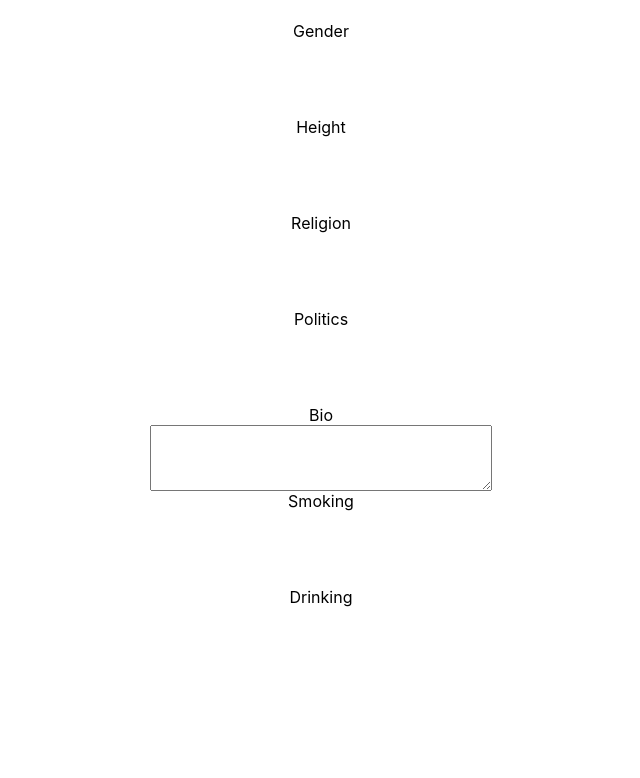
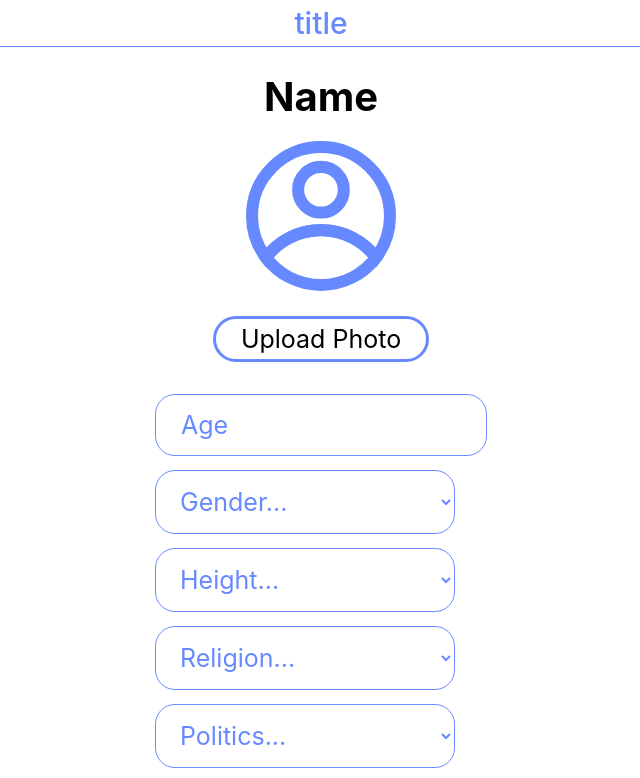
Before and after one commit to itsjennyb/Ghostbusters, a React (Create React App) app in the folder client/: page /createprofile in a window 1280 px wide. Shown: the top 778 px of the page, without its empty margins (319-959 px from the left). Built offline with nearby package versions, Linux system fonts and the light colour scheme.

Commit message:
style create profile page

```diff
--- a/client/src/App.css
+++ b/client/src/App.css
@@ -4,7 +4,6 @@
   --lightperi: #D8E0FF;
   --purple: #623CFF;
 }
-
 /*
 typography
 size and color
@@ -22,7 +21,7 @@ h1 {
 }
 
 h2 {
-  font-size: 30px;
+  font-size: 40px;
   font-weight: bold;
   margin: 0;
 }
@@ -30,9 +29,11 @@ h2 {
 h3 {
   font-size:  30px;
   font-weight: 500;
+  color: var(--periwinkle);
+  margin: 0;
 }
 
-p, button, input, textarea {
+p, button, input, textarea, select {
   font-size: 25px;
   font-weight: 400;
 }
@@ -51,11 +52,17 @@ h1, h2, h3, h5 {
   text-align: center;
 }
 
+header {
+  border-bottom: 1px solid var(--periwinkle);
+  padding: 5px;
+  margin-bottom: 25px;
+}
+
 button {
   border: 3px solid var(--periwinkle);
   border-radius: 50px;
   padding: 5px 25px 5px 25px;
-  margin: 10px;
+  margin: 25px;
   background-color: var(--white);
   transition: opacity 0.3s ease-in-out;
 }
@@ -66,13 +73,16 @@ button:hover, button:active {
 
 /* login and signup */
 .formContainer {
-  background: linear-gradient(to bottom, var(--purple), var(--periwinkle));
-  color: white;
+  color: black;
   display: flex;
   justify-content: center;
   flex-direction: column;
   align-items: center;
+}
+
+.loginSignup {
   min-height: 100vh;
+  background: linear-gradient(to bottom, var(--purple), var(--periwinkle));
 }
 
 form {
@@ -97,20 +107,41 @@ form {
   background-color: var(--purple);
 }
 
-input {
+.loginInput {
   background-color: transparent;
   border: 1px solid var(--white);
+}
+
+input, textarea, select {
+  background-color: var(--white);
+  border: 1px solid var(--periwinkle);
   border-radius: 20px;
   padding: 15px;
   margin: 7px 0px 7px;
-  text-indent: 10px;
   width: 300px;
-  color: var(--white);
+  color: var(--periwinkle);
   outline: none;
 }
 
+textarea {
+  height: 200px;
+}
+
+input {
+  text-indent: 10px;
+}
+
+select {
+  text-indent: 5px;
+}
+
+.loginSignup  ::placeholder {
+  color: var(--white);
+  opacity: 1;
+}
+
 ::placeholder {
-  color: var(--white);
+  color: var(--periwinkle);
   opacity: 1;
 }
 
@@ -126,6 +157,19 @@ form > button:hover {
   cursor: pointer;
 }
 
+textarea {
+  resize: none;
+}
+
+/* create profile */
+.profileIcon {
+  height: 150px;
+  width: auto;
+  margin-top: 20px;
+}
+
+
+
 .footer {
   position: fixed;
   bottom: 0;
--- a/client/src/components/Header.js
+++ b/client/src/components/Header.js
@@ -1,16 +1,11 @@
 import React from 'react';
-// // import hook
-// import { useHistory } from 'react-router-dom';
-
-import Navigation from './Navigation';
-
 
 function Header() {
 
   return (
-    <div className='header'>
-      <h1>GHOSTBUSTERS</h1>
-    </div>
+    <header>
+      <h3>title</h3>
+    </header>
   );
 }
 
--- a/client/src/index.css
+++ b/client/src/index.css
@@ -1,4 +1,4 @@
-body, input, textarea, button {
+body, input, textarea, button, select {
   margin: 0;
   font-family: 'Zilla Slab', -apple-system, BlinkMacSystemFont, 'Segoe UI', 'Roboto', 'Oxygen',
     'Ubuntu', 'Cantarell', 'Fira Sans', 'Droid Sans', 'Helvetica Neue',
--- a/client/src/pages/CreateProfile.js
+++ b/client/src/pages/CreateProfile.js
@@ -1,35 +1,10 @@
 import { useMutation } from '@apollo/client';
 import React from 'react';
 import { useForm } from 'react-hook-form';
-
+import Header from  '../components/Header';
+import profileIcon from '../assets/profile-icon.svg'
 import Auth from '../utils/auth';
 import { ADD_PROFILE } from '../utils/mutations';
-
-const styles = {
-    formContainer: {
-        display: 'flex',
-        flexDirection: 'column',
-        justifyContent: 'center',
-        alignItems: 'center',
-        height: '100vh'
-    },
-    form: {
-        display: 'flex',
-        flexDirection: 'column',
-        alignItems: 'center',
-        width: '100%',
-        maxWidth: '400px'
-    },
-    input: {
-        margin: '10px 0',
-        width: '100%',
-        maxWidth: '300px'
-    },
-    p: {
-        margin: '10px 0'
-    }
-};
-
 
 const ProfileForm = () => {
     Auth.loggedIn();
@@ -52,39 +27,96 @@ const ProfileForm = () => {
     }
 
     return (
-        <div style={styles.formContainer}>
-            <form onSubmit={handleSubmit(onSubmit)} style={styles.form}>
-                <label>Age</label>
+        <>
+        <Header />
+
+        <h2>Name</h2>
+        <div className='formContainer'>
+
+        <img src={profileIcon} alt='Upload profile icon' className='profileIcon' />
+        <button>Upload Photo</button>
+            <form onSubmit={handleSubmit(onSubmit)}>
+
                 <input {...register('age')}
+                placeholder='Age'
                 />
-                <label>Gender</label>
-                <input {...register('gender')}
+
+                <select {...register('gender', { required: true })}>
+                    <option value=''>Gender...</option>
+                    <option value='Female'>Female</option>
+                    <option value='Male'>Male</option>
+                    <option value='Non-Binary'>Non-Binary</option>
+                </select>
+
+                <select {...register('gender', { required: true })}>
+                    <option value=''>Height...</option>
+                    <option value='45'>4'5"</option>
+                    <option value='46'>4'6"</option>
+                    <option value='47'>4'7"</option>
+                    <option value='48'>4'8"</option>
+                    <option value='49'>4'9"</option>
+                    <option value='410'>4'10"</option>
+                    <option value='411'>4'11"</option>
+                    <option value='50'>5'0"</option>
+                    <option value='51'>5'1"</option>
+                    <option value='52'>5'2"</option>
+                    <option value='53'>5'3"</option>
+                    <option value='54'>5'4"</option>
+                    <option value='55'>5'5"</option>
+                    <option value='56'>5'6"</option>
+                    <option value='57'>5'7"</option>
+                    <option value='58'>5'8"</option>
+                    <option value='59'>5'9"</option>
+                    <option value='510'>5'10"</option>
+                    <option value='511'>5'11"</option>
+                    <option value='6'>6'0"</option>
+                    <option value='61'>6'1"</option>
+                    <option value='62'>6'2"</option>
+                    <option value='63'>6'3"</option>
+                    <option value='64'>6'4"</option>
+                    <option value='65'>6'5"</option>
+                    <option value='66'>6'6"</option>
+                    <option value='67'>6'7"</option>
+                </select>
+
+                <select {...register('religion', { required: true })}>
+                    <option value=''>Religion...</option>
+                    <option value='Agnostic/Atheist'>Agnostic/Atheist</option>
+                    <option value='Buddhist'>Buddhist</option>
+                    <option value='Christian'>Christian</option>
+                    <option value='Hindu'>Hindu</option>
+                    <option value='Jewish'>Jewish</option>
+                    <option value='Spiritual'>Spiritual</option>
+                </select>
+
+                <select {...register('religion', { required: true })}>
+                    <option value=''>Politics...</option>
+                    <option value='Conservative'>Conservative</option>
+                    <option value='Moderate'>Moderate</option>
+                    <option value='Liberal'>Liberal</option>
+                </select>
+
+                <select {...register('smoking', { required: true })}>
+                    <option value=''>Smoking...</option>
+                    <option value='Smokes'>Smokes</option>
+                    <option value='Doesnt Smoke'>Doesn't smoke</option>
+                </select>
+
+                <select {...register('drinking', { required: true })}>
+                    <option value=''>Drinking...</option>
+                    <option value='Drinks'>Drinks</option>
+                    <option value='Doesnt Drink'>Doesn't drink</option>
+                </select>
+
+                <textarea {...register('bio')}
+                placeholder='Bio'
                 />
-                <label>Height</label>
-                <input {...register('height')}
-                />
-                <label>Religion</label>
-                <input {...register('religion')}
-                />
-                <label>Politics</label>
-                <input {...register('politics')}
-                />
-                <label>Bio</label>
-                <textarea {...register('bio')}
-                />
-                <label>Smoking</label>
-                <input {...register('smoking')}
-                />
-                <label>Drinking</label>
-                <input {...register('drinking')}
-                />
+
                 <input type='submit' />
-                <p>{data}</p>
             </form>
-
             <button>Next</button>
         </div>
-
+</>
     )
 };
 
--- a/client/src/pages/LoginForm.js
+++ b/client/src/pages/LoginForm.js
@@ -57,7 +57,7 @@ const LoginForm = () => {
   };
 
   return (
-    <div className="formContainer">
+    <div className="formContainer loginSignup">
       {Auth.loggedIn() && <Navigate to="/explore" />}
 
       <h1>Ghostbusters</h1>
@@ -96,12 +96,14 @@ const LoginForm = () => {
         <>
           <form loginSubmit={handleSubmit(loginSubmit)}>
             <input
+            className='loginInput'
               {...register("email", {
                 pattern: /^([a-z0-9_\.-]+)@([\da-z\.-]+)\.([a-z\.]{2,6})$/,
               })}
               placeholder="Email Address"
             />
             <input
+            className='loginInput'
               type="password"
               {...register("password")}
               placeholder="Password"
@@ -114,7 +116,6 @@ const LoginForm = () => {
             >
               <h5>Log In</h5>
             </button>
-            <p>{data}</p>
           </form>
         </>
       )}
--- a/client/src/pages/SignUpForm.js
+++ b/client/src/pages/SignUpForm.js
@@ -33,14 +33,16 @@ const SignUpForm = () => {
     <>
       {Auth.loggedIn() && <Navigate to="/preferences" />}
       <form onSubmit={handleSubmit(onSubmit)}>
-        <input {...register("firstName")} placeholder="First Name" />
+        <input className='loginInput' {...register("firstName")} placeholder="First Name" />
         <input
+        className='loginInput'
           {...register("email", {
             pattern: /^([a-z0-9_\.-]+)@([\da-z\.-]+)\.([a-z\.]{2,6})$/,
           })}
           placeholder="Email"
         />
         <input
+        className='loginInput'
           type="password"
           {...register("password")}
           placeholder="Password"
```
Also changed, not shown: client/src/assets/profile-icon.svg (added).
